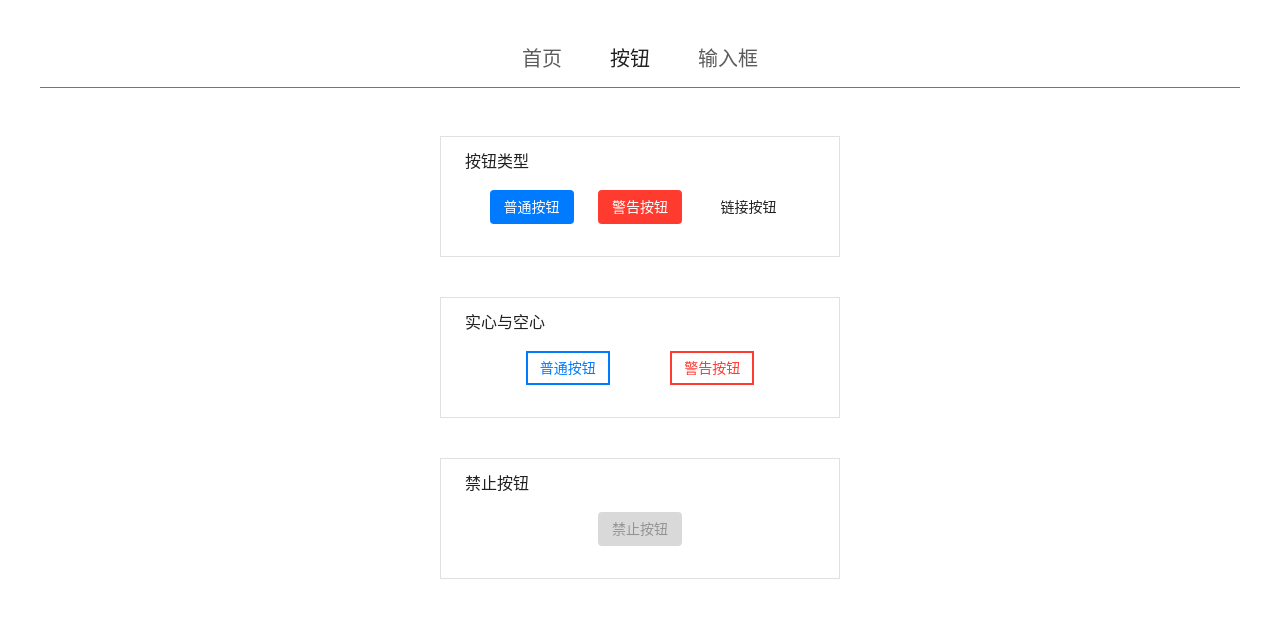
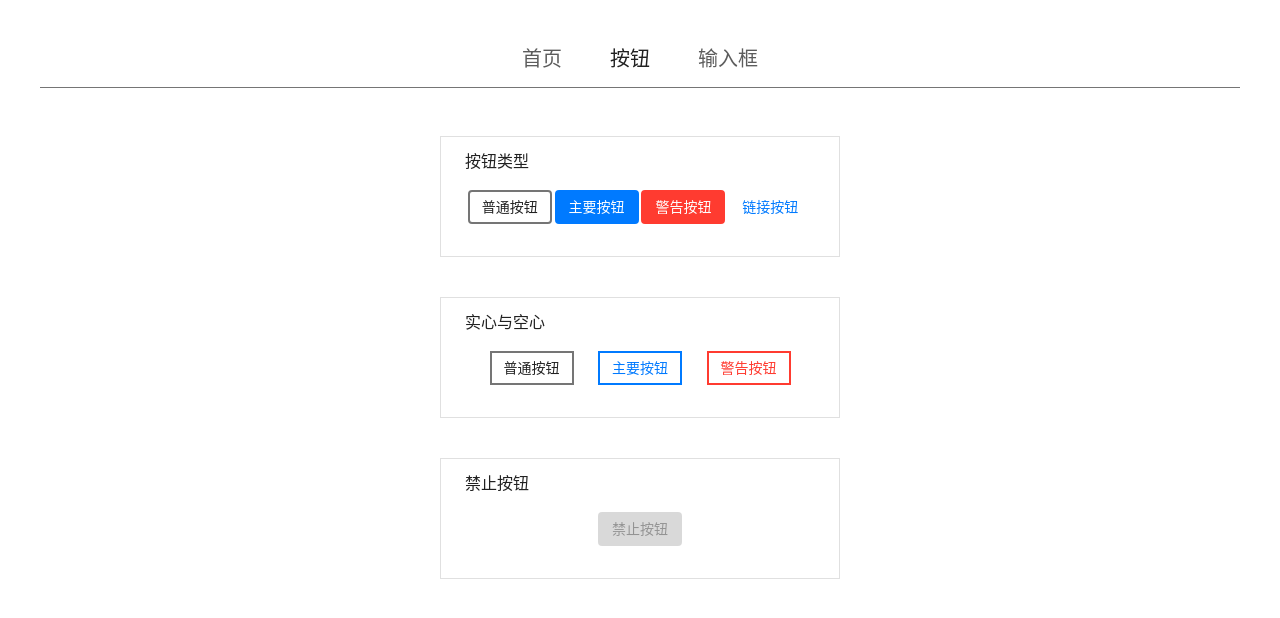
Before and after one commit to AerospaceXu/huz-ui, a React app: page /#/components/buttons in a window 1280 px wide. Shown: the top 618 px of the page. Built offline with nearby package versions, Linux system fonts and the light colour scheme.

Commit message:
feat: Change button css to scss.

```diff
--- a/src/ui-kits/Button/index.tsx
+++ b/src/ui-kits/Button/index.tsx
@@ -2,7 +2,6 @@ import React, { MouseEventHandler, useCallback, useState } from 'react';
 
 import './styles/index.scss';
 
-import Base from './styles/Base';
 import ButtonMask from './ButtonMask';
 
 import { MaskPosition } from './interfaces/mask-position';
@@ -16,9 +15,10 @@ const ANIMATE_TIME = 375;
 const typeHash: {
   [key: string]: string;
 } = {
-  normal: 'normal-button',
-  danger: 'danger-button',
-  link: 'link-button',
+  normal: 'huz-normal-button',
+  primary: 'huz-primary-button',
+  danger: 'huz-danger-button',
+  link: 'huz-link-button',
 };
 
 interface Props {
@@ -60,17 +60,14 @@ const Button: React.FC<Props> = (props) => {
 
   const buttonExtraClassName = type ? typeHash[type] : typeHash.normal;
 
-  const buttonClassName = `huz-button ${className} ${
-    disable ? 'disable-button' : buttonExtraClassName
+  const buttonClassName = `huz-button ${
+    isContained === undefined || isContained ? 'huz-button-contained' : ''
+  } ${disable ? 'huz-disable-button' : buttonExtraClassName} ${
+    className || ''
   }`;
 
   return (
-    <Base
-      className={buttonClassName}
-      ref={buttonRef}
-      onClick={handleClick}
-      isContained={isContained !== undefined ? isContained : true}
-    >
+    <button className={buttonClassName} ref={buttonRef} onClick={handleClick}>
       {maskVisible && type !== 'link' && (
         <ButtonMask
           buttonSize={buttonSize}
@@ -79,7 +76,7 @@ const Button: React.FC<Props> = (props) => {
         />
       )}
       {children}
-    </Base>
+    </button>
   );
 };
 
--- a/src/ui-kits/Button/interfaces/button-type.ts
+++ b/src/ui-kits/Button/interfaces/button-type.ts
@@ -1 +1 @@
-export type ButtonType = 'normal' | 'danger' | 'link';
+export type ButtonType = 'normal' | 'primary' | 'danger' | 'link';
--- a/src/ui-kits/Button/styles/Base.tsx
+++ /dev/null
@@ -1,46 +0,0 @@
-import styled from 'styled-components';
-
-import color from '../../../lib/styles/color';
-
-import normal from './normal';
-import danger from './danger';
-import disable from './disable';
-
-interface StyleProps {
-  isContained: boolean;
-}
-
-const Base = styled.button<StyleProps>`
-  &.normal-button {
-    ${(p) => normal(p.isContained)}
-    &:hover {
-      ${(p) => normal(p.isContained, true)}
-    }
-  }
-
-  &.danger-button {
-    ${(p) => danger(p.isContained)}
-    &:hover {
-      ${(p) => danger(p.isContained, true)}
-    }
-  }
-
-  &.link-button {
-    color: rgba(0, 0, 0, 0.87);
-
-    &:hover {
-      color: ${color.light.blue};
-      box-shadow: none;
-    }
-  }
-
-  &.disable-button {
-    ${(p) => disable(p.isContained)}
-    &:hover {
-      box-shadow: none;
-      ${(p) => disable(p.isContained, true)}
-    }
-  }
-`;
-
-export default Base;
--- a/src/ui-kits/Button/styles/danger.ts
+++ /dev/null
@@ -1,17 +0,0 @@
-import color from '../../../lib/styles/color';
-
-const danger = (isContained: boolean, isHover = false) =>
-  (isHover
-    ? {
-      color: '#FFFFFF',
-      'border-color': color.light.red,
-      background: color.light.red,
-    }
-    : {
-      color: isContained ? '' : color.light.red,
-      'border-radius': isContained ? '4px' : 0,
-      border: isContained ? '' : '2px solid',
-      background: isContained ? color.light.red : 'transparent',
-    });
-
-export default danger;
--- a/src/ui-kits/Button/styles/disable.ts
+++ /dev/null
@@ -1,16 +0,0 @@
-const normal = (isContained: boolean, isHover = false) =>
-  (isHover && !isContained
-    ? {
-      color: 'rgba(0, 0, 0, 0.32)',
-      'border-color': isContained ? 'rgba(0, 0, 0, 0.32)' : 'transparent',
-      background: isContained ? 'rgba(0, 0, 0, 0.15)' : 'transparent',
-    }
-    : {
-      cursor: 'not-allowed',
-      color: 'rgba(0, 0, 0, 0.32)',
-      'border-radius': isContained ? '4px' : 0,
-      border: isContained ? '' : '2px solid',
-      background: isContained ? 'rgba(0, 0, 0, 0.15)' : 'transparent',
-    });
-
-export default normal;
--- a/src/ui-kits/Button/styles/index.scss
+++ b/src/ui-kits/Button/styles/index.scss
@@ -24,7 +24,18 @@
   }
 
   &.huz-button-contained {
-    border-radius: 12px;
+    border-radius: 4px;
+  }
+
+  &.huz-disable-button {
+    border-radius: 4px;
+    color: rgba(0, 0, 0, 0.32);
+    background: rgba(0, 0, 0, 0.15);
+    cursor: not-allowed;
+
+    &:hover {
+      box-shadow: none;
+    }
   }
 
   &.huz-normal-button {
@@ -34,7 +45,7 @@
 
   &.huz-primary-button {
     color: #007aff;
-    border-color: inherit;
+    border-color: #007aff;
 
     &:hover,
     &.huz-button-contained {
@@ -45,7 +56,7 @@
 
   &.huz-danger-button {
     color: #ff3b30;
-    border-color: inherit;
+    border-color: #ff3b30;
 
     &:hover,
     &.huz-button-contained {
--- a/src/ui-kits/Button/styles/normal.ts
+++ /dev/null
@@ -1,17 +0,0 @@
-import color from '../../../lib/styles/color';
-
-const normal = (isContained: boolean, isHover = false) =>
-  (isHover && !isContained
-    ? {
-      color: '#FFFFFF',
-      'border-color': color.light.blue,
-      background: color.light.blue,
-    }
-    : {
-      color: isContained ? '' : color.light.blue,
-      'border-radius': isContained ? '4px' : 0,
-      border: isContained ? '' : '2px solid',
-      background: isContained ? color.light.blue : 'transparent',
-    });
-
-export default normal;
--- a/src/views/ComponentButtonPage.tsx
+++ b/src/views/ComponentButtonPage.tsx
@@ -15,11 +15,15 @@ const ComponentButtonPage: React.FC = () => (
   <Wrapper>
     <ComponentShowBlock title="按钮类型">
       <Button>普通按钮</Button>
+      <Button type="primary">主要按钮</Button>
       <Button type="danger">警告按钮</Button>
       <Button type="link">链接按钮</Button>
     </ComponentShowBlock>
     <ComponentShowBlock title="实心与空心">
       <Button isContained={false}>普通按钮</Button>
+      <Button isContained={false} type="primary">
+        主要按钮
+      </Button>
       <Button type="danger" isContained={false}>
         警告按钮
       </Button>
```
Also changed, not shown: .eslintrc.js.
